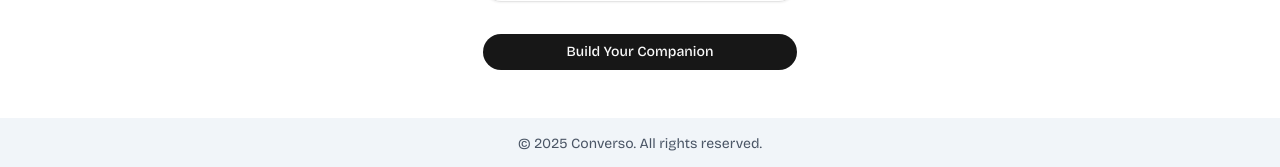
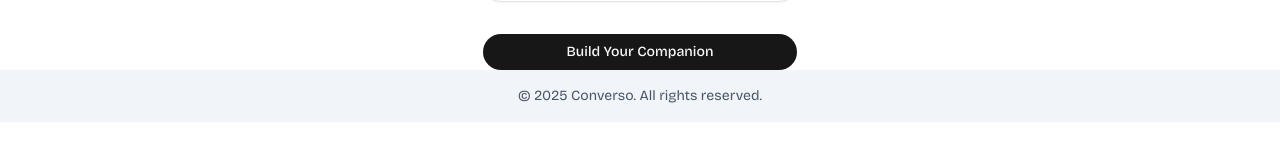
Before and after one commit to mad4thrash/saas-nextjs-august-2025, a Next.js app: page /companions/new in a window 1280 px wide. Shown: the part 702-869 px from the top of the page. After the commit the page ends 824 px from the top, so only its background shows below. Built offline with nearby package versions, Linux system fonts and the light colour scheme; no server answers.

Commit message:
clerk subscription, footer styling

```diff
--- a/app/globals.css
+++ b/app/globals.css
@@ -128,10 +128,13 @@ body {
     @apply border-border outline-ring/50;
   }
   body {
-    @apply bg-background text-foreground;
+    @apply bg-background text-foreground flex flex-col min-h-screen;
   }
   main {
-    @apply mx-auto px-14 flex flex-col gap-8 bg-background h-full max-w-[1400px] pt-10 max-sm:px-2;
+    @apply mx-auto px-14 flex flex-col gap-8 bg-background max-w-[1400px] pt-10 max-sm:px-2 flex-1;
+  }
+  footer {
+    @apply mt-auto;
   }
   h1 {
     @apply text-3xl font-bold;
--- a/app/subscription/page.tsx
+++ b/app/subscription/page.tsx
@@ -1,7 +1,12 @@
+import { PricingTable } from "@clerk/nextjs";
 import React from "react";
 
 const Subscription = () => {
-	return <div>Subscription</div>;
+	return (
+		<div>
+			<PricingTable />
+		</div>
+	);
 };
 
 export default Subscription;
--- a/components/Footer.tsx
+++ b/components/Footer.tsx
@@ -3,7 +3,7 @@ import React from "react";
 const Footer = () => {
 	const year = new Date().getFullYear();
 	return (
-		<footer className="mt-12 bg-slate-100 p-4 text-center">
+		<footer className="mt-auto bg-slate-100 p-4 text-center">
 			<p className="text-sm text-gray-600">
 				&copy; {year} Converso. All rights reserved.
 			</p>
```
